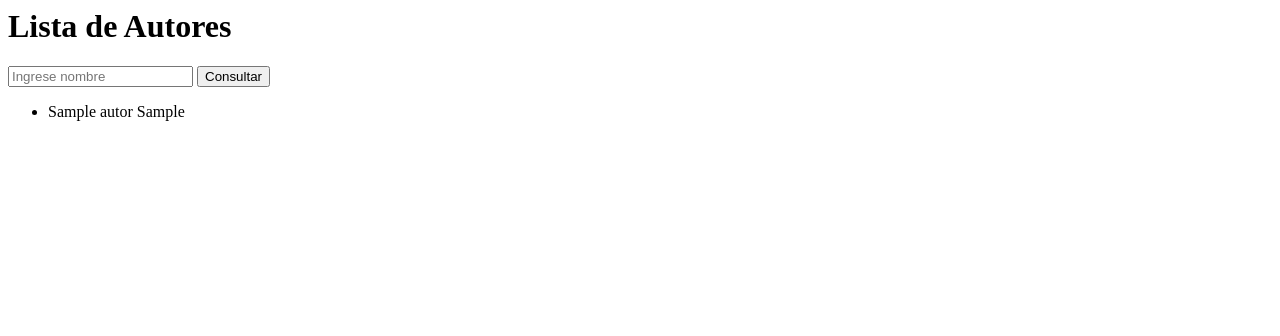
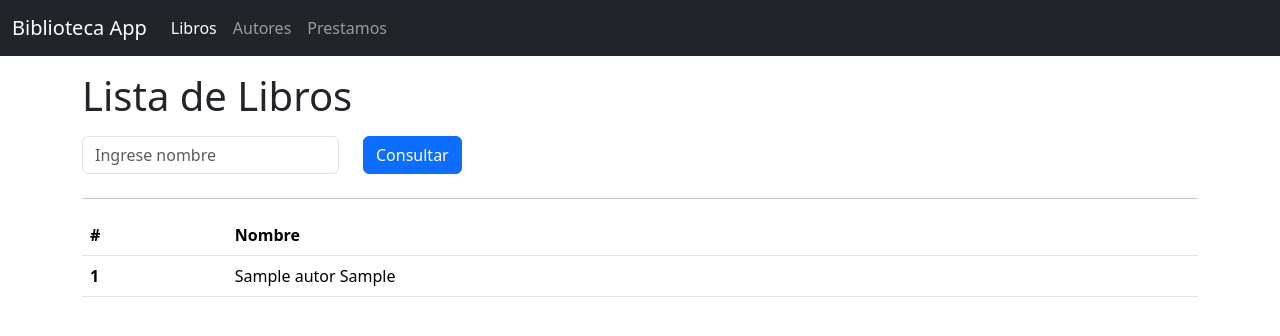
Before and after one commit to larturi/django-biblioteca, a Django app: page /autores/ in a window 1280 px wide. Shown: the top 336 px of the page. Run offline with Django 3.2, Linux system fonts and the light colour scheme; tables that the repository leaves empty hold one stand-in row (values such as "Sample post"); some libraries are stand-ins or nearby versions.

Commit message:
Estilos Autores

```diff
--- a/biblioteca/applications/libro/models.py
+++ b/biblioteca/applications/libro/models.py
@@ -36,6 +36,9 @@ class Libro(models.Model):
     def __str__(self):
         return self.titulo
 
+    def autores_list(self, obj):
+        return "\n".join([autor.nombre + ' ' + autor.apellido for autor in obj.autores.all()])
+
 def optimize_image(sender, instance, **kwargs):
     if instance.portada:
         portada = Image.open(instance.portada.path)
--- a/biblioteca/templates/autor/lista.html
+++ b/biblioteca/templates/autor/lista.html
@@ -1,15 +1,66 @@
-<h1>Lista de Autores</h1>
+{% extends 'base.html' %}
 
-<p>
-    <form method="GET">
-        {% csrf_token %}
-        <input type="text" id="kword" name="kword" placeholder="Ingrese nombre">
-        <button type="submit">Consultar</button>
-    </form>
-</p>
+{% block title %} Biblioteca App {% endblock title %}
 
-<ul>
-    {% for autor in lista_autores %}
-        <li>{{ autor.nombre }} {{ autor.apellido }}</li>
-    {% endfor %}
-</ul>
+{% block content %}
+
+    {% include 'includes/header.html' %}
+
+    <main>
+
+        <div class="container">
+
+            <div class="row">
+                <div class="col mt-3">
+
+                    <h1 class="mb-3">Lista de Libros</h1>
+
+                    <form method="GET" class="form-inline">
+                        {% csrf_token %}
+
+                        <div class="row">
+
+                            <div class="col-md-auto col-12 mb-2">
+                                <input type="text" id="kword" name="kword" placeholder="Ingrese nombre" class="form-control">
+                            </div>
+
+                            <div class="col-md-auto col-12 mb-2">
+                                <button type="submit" class="btn btn-primary btn-resoponsive">Consultar</button>
+                            </div>
+
+                        </div>
+                    </form>
+
+                </div>
+            </div>
+
+            <hr>
+
+            <div class="row mt-3">
+                <div class="col">
+
+                    <table class="table table-responsive">
+                        <thead>
+                            <tr>
+                                <th scope="col">#</th>
+                                <th scope="col">Nombre</th>
+                            </tr>
+                        </thead>
+                        <tbody>
+                            {% for autor in lista_autores %}
+                                <tr>
+                                    <th scope="row">{{ autor.id }}</th>
+                                    <td>{{ autor.nombre }} {{ autor.apellido }}</td>
+                                </tr>
+                            {% endfor %}
+                        </tbody>
+                    </table>
+
+                </div>
+            </div>
+
+        </div>
+
+    </main>
+
+{% endblock content %}
```
Also changed, not shown: biblioteca/templates/libro/lista.html (+33 -6 lines), 3 other files.
